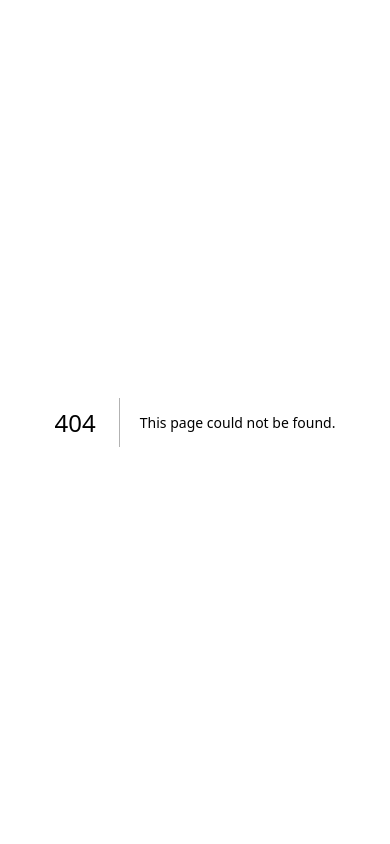
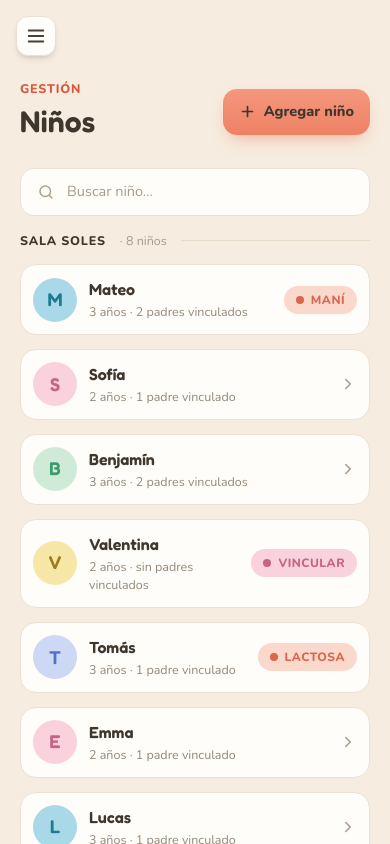
Before and after one commit to CarlosAndres97/06-open-daycare, a Next.js app: page /kids in a window 390 px wide. Before the commit this address had no page. Built offline with nearby package versions, Linux system fonts and the light colour scheme.

Commit message:
10 - Implement Kids List and Profile UI with MobileDrawer and Sidebar integration

```diff
--- /dev/null
+++ b/app/kids/page.tsx
@@ -0,0 +1,118 @@
+import { MobileDrawer } from "@/components/home/MobileDrawer";
+import { Sidebar } from "@/components/home/Sidebar";
+import { ChildrenHeader } from "@/components/children/ChildrenHeader";
+import { ChildrenSearch } from "@/components/children/ChildrenSearch";
+import { ChildCard } from "@/components/children/ChildCard";
+import type { Child } from "@/components/children/ChildCard";
+
+const CHILDREN: Child[] = [
+  {
+    id: "mateo",
+    name: "Mateo",
+    initial: "M",
+    avatarColor: "bg-sky-300",
+    avatarTextColor: "text-sky-900",
+    age: 3,
+    parentsLinked: 2,
+    badge: { kind: "allergy", label: "MANÍ" },
+  },
+  {
+    id: "sofia",
+    name: "Sofía",
+    initial: "S",
+    avatarColor: "bg-pink-100",
+    avatarTextColor: "text-pink-700",
+    age: 2,
+    parentsLinked: 1,
+  },
+  {
+    id: "benjamin",
+    name: "Benjamín",
+    initial: "B",
+    avatarColor: "bg-sage-100",
+    avatarTextColor: "text-sage-700",
+    age: 3,
+    parentsLinked: 2,
+  },
+  {
+    id: "valentina",
+    name: "Valentina",
+    initial: "V",
+    avatarColor: "bg-yellow-100",
+    avatarTextColor: "text-yellow-700",
+    age: 2,
+    parentsLinked: "none",
+    badge: { kind: "link", label: "VINCULAR" },
+  },
+  {
+    id: "tomas",
+    name: "Tomás",
+    initial: "T",
+    avatarColor: "bg-indigo-100",
+    avatarTextColor: "text-indigo-700",
+    age: 3,
+    parentsLinked: 1,
+    badge: { kind: "allergy", label: "LACTOSA" },
+  },
+  {
+    id: "emma",
+    name: "Emma",
+    initial: "E",
+    avatarColor: "bg-pink-100",
+    avatarTextColor: "text-pink-700",
+    age: 2,
+    parentsLinked: 1,
+  },
+  {
+    id: "lucas",
+    name: "Lucas",
+    initial: "L",
+    avatarColor: "bg-sky-300",
+    avatarTextColor: "text-sky-900",
+    age: 3,
+    parentsLinked: 1,
+  },
+  {
+    id: "olivia",
+    name: "Olivia",
+    initial: "O",
+    avatarColor: "bg-sage-100",
+    avatarTextColor: "text-sage-700",
+    age: 2,
+    parentsLinked: 1,
+  },
+];
+
+export default function KidsPage() {
+  return (
+    <div className="min-h-screen bg-cream flex">
+      <MobileDrawer activeKey="ninos" />
+      <div className="hidden md:flex">
+        <Sidebar activeKey="ninos" />
+      </div>
+
+      <main className="flex-1 min-w-0 h-screen overflow-y-auto">
+        <div className="max-w-[880px] w-full mx-auto pt-20 md:pt-[34px] px-5 md:px-10 pb-20">
+          <ChildrenHeader />
+          <ChildrenSearch />
+
+          <div className="flex items-center gap-[14px] mb-3.5">
+            <span className="text-ink-900 text-[12.5px] font-extrabold tracking-[0.8px]">
+              SALA SOLES
+            </span>
+            <span className="text-ink-200 text-[12.5px]">
+              · {CHILDREN.length} niños
+            </span>
+            <span className="flex-1 h-px bg-beige-400" />
+          </div>
+
+          <div className="grid grid-cols-1 sm:grid-cols-2 gap-3.5">
+            {CHILDREN.map((c) => (
+              <ChildCard key={c.id} child={c} />
+            ))}
+          </div>
+        </div>
+      </main>
+    </div>
+  );
+}
--- a/components/home/MobileDrawer.tsx
+++ b/components/home/MobileDrawer.tsx
@@ -3,8 +3,9 @@
 import { useState } from "react";
 import { Sidebar } from "@/components/home/Sidebar";
 import { IconMenu, IconClose } from "@/components/shared/Icons";
+import type { NavKey } from "@/components/home/Sidebar";
 
-export function MobileDrawer() {
+export function MobileDrawer({ activeKey = "feed" }: { activeKey?: NavKey }) {
   const [open, setOpen] = useState(false);
   const toggle = () => setOpen((v) => !v);
   const close = () => setOpen(false);
@@ -32,7 +33,7 @@ export function MobileDrawer() {
             aria-hidden="true"
           />
           <div className="md:hidden fixed inset-y-0 left-0 w-[248px] z-40 transition-transform duration-200 ease-out">
-            <Sidebar />
+            <Sidebar activeKey={activeKey} />
           </div>
         </>
       )}
--- a/components/home/Sidebar.tsx
+++ b/components/home/Sidebar.tsx
@@ -9,7 +9,7 @@ import {
   IconLogout,
 } from "@/components/shared/Icons";
 
-type NavKey = "feed" | "ninos" | "avisos" | "mi-cuenta";
+export type NavKey = "feed" | "ninos" | "avisos" | "mi-cuenta";
 
 type NavItem = {
   key: NavKey;
```
